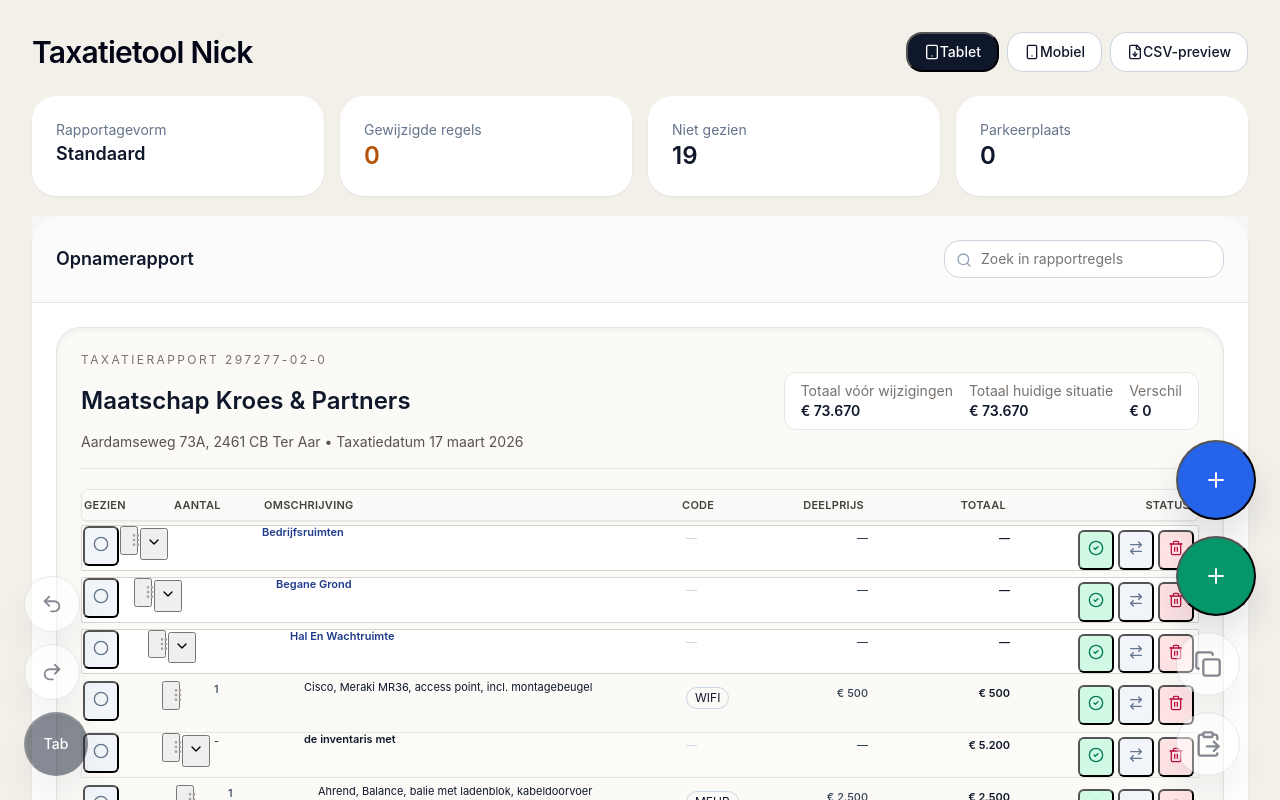
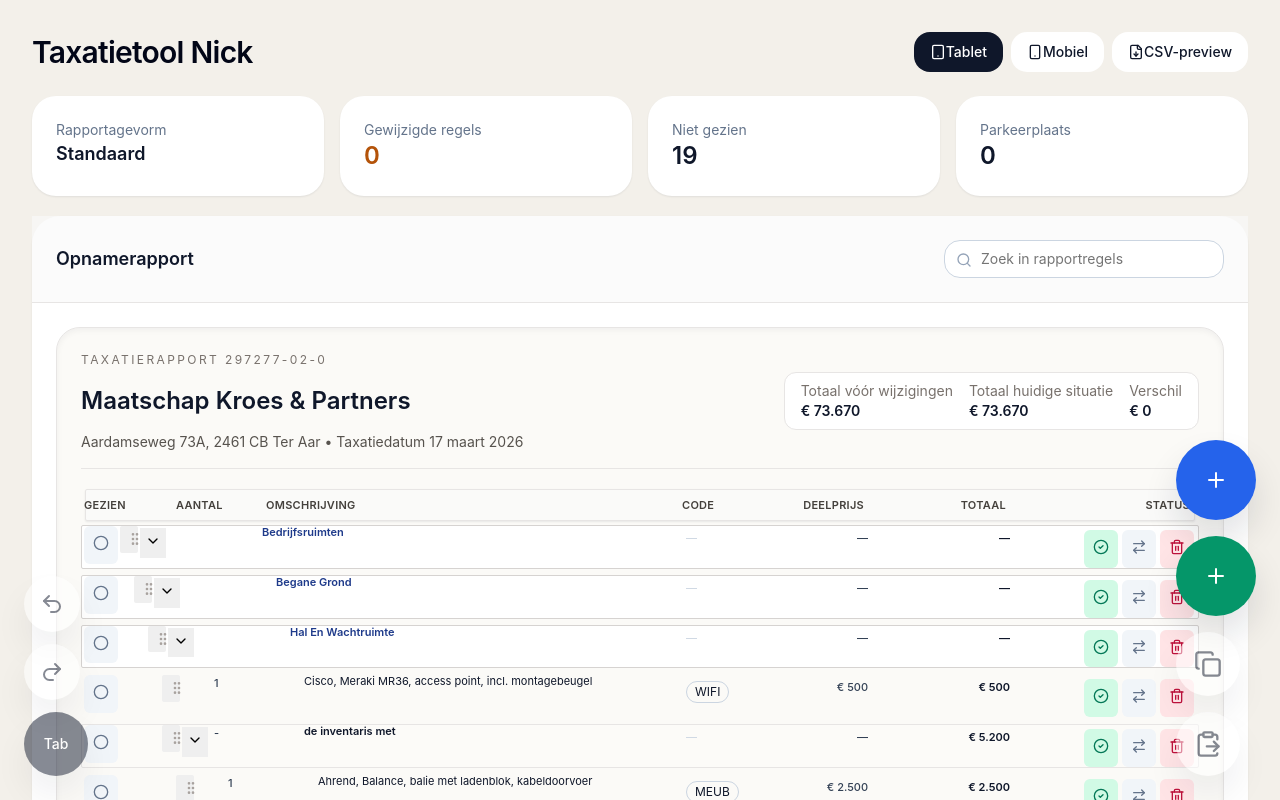
Before and after one commit to NickH-ui/taxatietool-nick-demo, a React (Vite) app: page / in a window 1280 px wide. Shown: the top 800 px of the page. Built offline with nearby package versions, Linux system fonts and the light colour scheme.

Commit message:
Update App.tsx

```diff
--- a/src/App.tsx
+++ b/src/App.tsx
@@ -73,7 +73,7 @@ function Button({ className, variant = "default", size = "default", type = "butt
     <button
       type={type}
       className={cn(
-        "inline-flex items-center justify-center rounded-md font-medium transition disabled:cursor-not-allowed disabled:opacity-50",
+        "inline-flex items-center justify-center rounded-md border-0 font-medium shadow-none outline-none transition disabled:cursor-not-allowed disabled:opacity-50",
         variantClass,
         sizeClass,
         className,
@@ -1031,7 +1031,7 @@ function PrintToggle({ value, onToggle }: { value: boolean; onToggle: () => void
   return (
     <button
       title={value ? "Print aan" : "Print uit"}
-      className={`rounded-md p-2 ${value ? "bg-emerald-100 text-emerald-700" : "bg-rose-100 text-rose-700"}`}
+      className={`rounded-md border border-transparent p-2 shadow-none outline-none ${value ? "bg-emerald-100 text-emerald-700" : "bg-rose-100 text-rose-700"}`}
       onClick={(e) => {
         e.stopPropagation();
         onToggle();
@@ -1046,7 +1046,7 @@ function SeenToggle({ value, onToggle }: { value: boolean; onToggle: () => void
   return (
     <button
       title={value ? "Gezien" : "Niet gezien"}
-      className={`rounded-md p-2 ${value ? "bg-blue-100 text-blue-700" : "bg-slate-100 text-slate-500"}`}
+      className={`rounded-md border border-transparent p-2 shadow-none outline-none ${value ? "bg-blue-100 text-blue-700" : "bg-slate-100 text-slate-500"}`}
       onClick={(e) => {
         e.stopPropagation();
         onToggle();
@@ -1188,7 +1188,7 @@ function Row({
       <div />
 
       <button
-        className="pt-1 text-stone-400"
+        className="rounded-sm border border-transparent pt-1 text-stone-400 shadow-none outline-none"
         onClick={(e) => {
           e.stopPropagation();
           onSelect(item.id);
@@ -1200,7 +1200,7 @@ function Row({
       <div className="pt-0.5">
         {isContainer ? (
           <button
-            className="rounded p-1 hover:bg-stone-100"
+            className="rounded border border-transparent p-1 shadow-none outline-none hover:bg-stone-100"
             onClick={(e) => {
               e.stopPropagation();
               onToggleExpand(item.id);
@@ -1410,7 +1410,7 @@ function Row({
         <PrintToggle value={item.print !== false} onToggle={() => onTogglePrint(item.id)} />
         <button
           title={parkingActive ? "Uit parkeerplaats halen" : "In parkeerplaats plaatsen"}
-          className={`rounded-md p-2 ${parkingActive ? "bg-orange-200 text-orange-800" : "bg-slate-100 text-slate-500"}`}
+          className={`rounded-md border border-transparent p-2 shadow-none outline-none ${parkingActive ? "bg-orange-200 text-orange-800" : "bg-slate-100 text-slate-500"}`}
           onClick={(e) => {
             e.stopPropagation();
             onMoveToParking(item.id);
@@ -1420,7 +1420,7 @@ function Row({
         </button>
         <button
           title="Verwijder regel"
-          className="rounded-md p-2 bg-rose-100 text-rose-700"
+          className="rounded-md border border-transparent p-2 shadow-none outline-none bg-rose-100 text-rose-700"
           onClick={(e) => {
             e.stopPropagation();
             onDeleteRow(item.id);
@@ -1496,7 +1496,6 @@ export default function OpnametoolDemo() {
     [templateCompanyFilter, templateRoomFilter],
   );
 
-
   const csvPreview = useMemo(() => {
     const header = ["Sectie", "Niveau", "Ruimte", "Count", "Brand", "BrandModel", "Description", "Belongings", "Code", "Deelprijs", "Totaal", "Gezien", "Print", "Gewijzigd"];
     const body = rows
@@ -1823,12 +1822,13 @@ export default function OpnametoolDemo() {
                 <div className="mt-0.5 text-sm text-stone-600">Aardamseweg 73A, 2461 CB Ter Aar • Taxatiedatum 17 maart 2026</div>
               </div>
 
-        <div className="sticky top-2 z-10 mb-1 rounded-md border border-stone-200 bg-stone-50 px-2 py-2 text-[11px] font-semibold uppercase tracking-wide text-stone-700 shadow-sm">
+              <div className="sticky top-2 z-10 mb-1 px-1 py-1 text-[11px] font-semibold uppercase tracking-wide text-stone-700">
                 <div
-            className="grid items-center gap-0.5"
-            style={{ gridTemplateColumns: "30px 18px 30px 88px minmax(340px,1.9fr) 80px 100px 140px 182px" }}
+                  className="grid items-center gap-0.5 rounded-sm border border-stone-200 bg-stone-50 px-1 py-2 shadow-sm"
+                  style={{ gridTemplateColumns: "30px 0px 18px 30px 88px minmax(340px,1.9fr) 80px 100px 140px 182px" }}
                 >
                   <div className="flex items-center justify-center">Gezien</div>
+                  <div />
                   <div />
                   <div />
                   <div className="text-left">Aantal</div>
@@ -1976,6 +1976,7 @@ export default function OpnametoolDemo() {
           <Button className="h-16 w-16 rounded-full bg-white shadow-xl hover:bg-stone-50" variant="outline" onClick={pasteClipboard} title="Plak onder geselecteerde regel of op geselecteerde invoegpositie" disabled={!clipboardItem}><ClipboardPaste className="h-7 w-7" /></Button>
         </div>
 
+
         <Dialog open={showCsv} onOpenChange={setShowCsv}>
           <DialogContent className="max-w-5xl rounded-[28px]">
             <DialogHeader>
```
Lines whose indentation alone changed are shown as unchanged.
